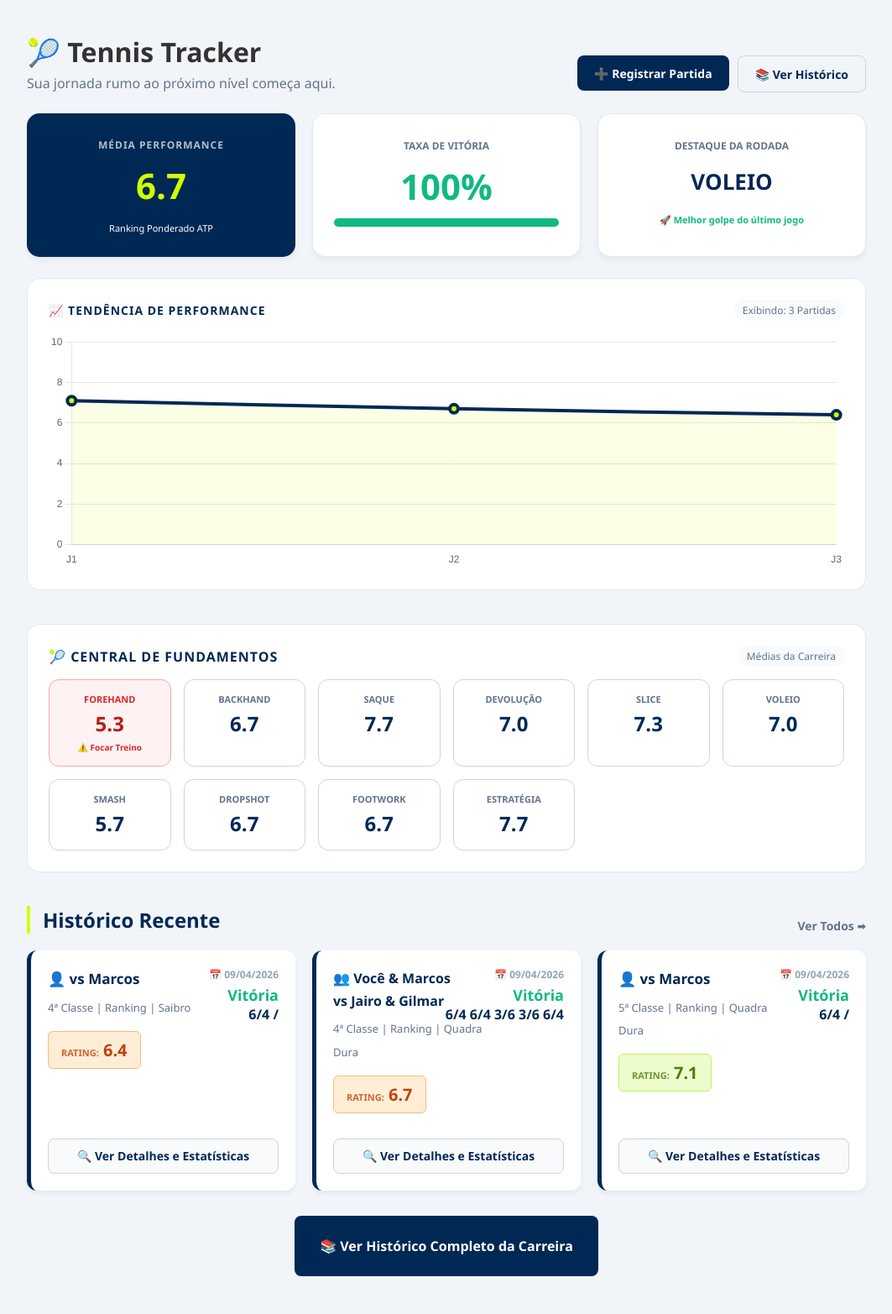
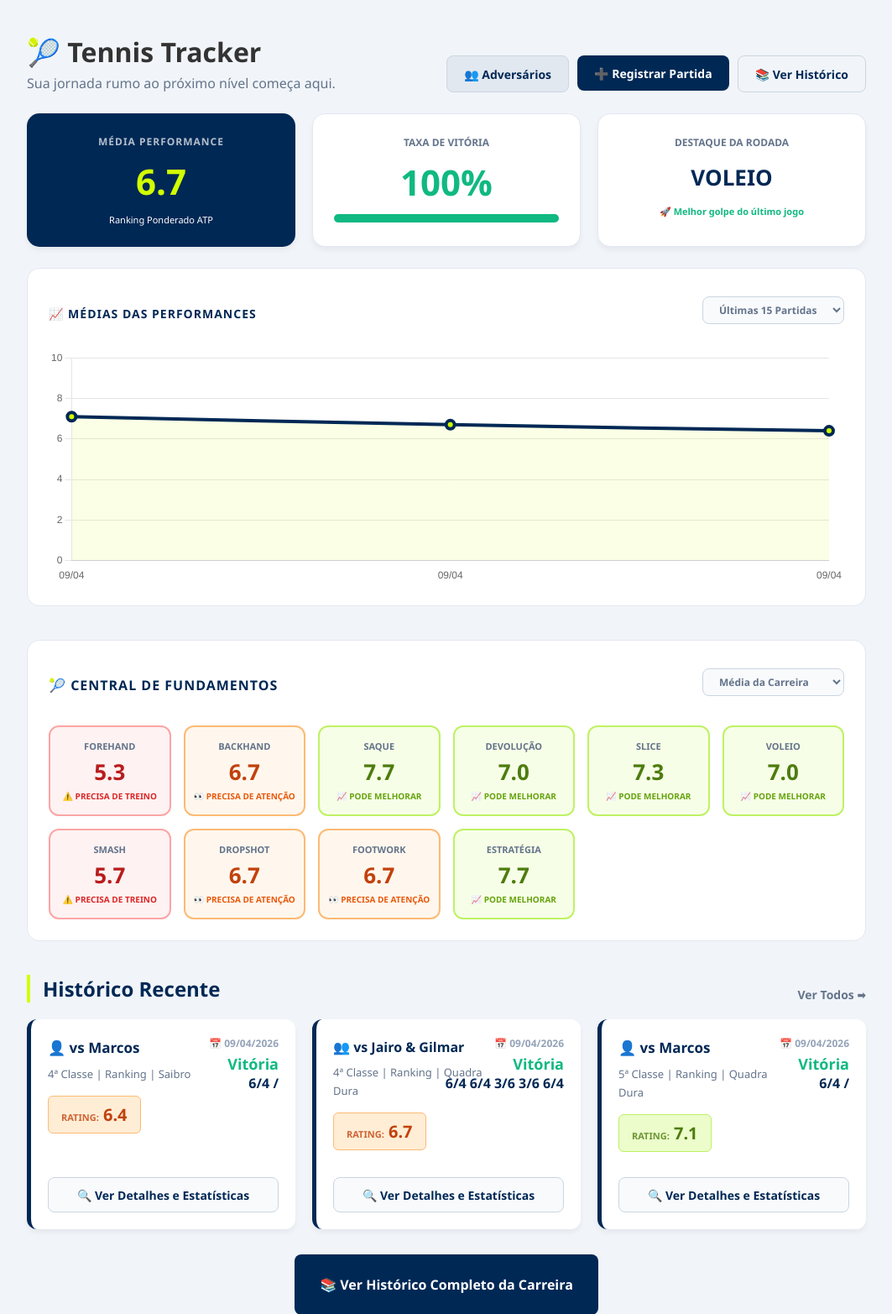
Before and after one commit to pedrosolonassis/court_metrics, a Flask app: page / in a window 1280 px wide. Shown: the top 1565 px of the page at 84% size, without its empty margins (108-1171 px from the left). Before the commit the page ends 1520 px from the top, so only its background shows below. Run offline with Flask 3, Linux system fonts and the light colour scheme; data comes from the database, SQL or seed files in the repository.

Commit message:
feat: aperfeiçoamento

```diff
--- a/app.py
+++ b/app.py
@@ -324,5 +324,46 @@ def compare(id1, id2):
         return render_template("compare.html", m1=match1, m2=match2)
     return redirect("/")
 
+# --- ROTAS DE DOSSIÊ DE ADVERSÁRIOS (H2H) ---
+@app.route("/adversarios")
+def adversarios():
+    conn = sqlite3.connect("database.db")
+    c = conn.cursor()
+    # AJUSTE 3: Se for duplas, junta os nomes com " & ". Se for simples, usa só o oponente.
+    c.execute("""
+        SELECT
+            CASE WHEN match_format = 'Duplas' THEN opponent || ' & ' || opp_partner ELSE opponent END as rival,
+            COUNT(id) as total_jogos,
+            SUM(CASE WHEN result = 'Vitória' THEN 1 ELSE 0 END) as vitorias
+        FROM matches
+        GROUP BY rival
+        ORDER BY total_jogos DESC
+    """)
+    opponents_data = c.fetchall()
+    conn.close()
+    return render_template("adversarios.html", opponents=opponents_data)
+
+@app.route("/h2h/<path:opponent>")
+def h2h(opponent):
+    conn = sqlite3.connect("database.db")
+    c = conn.cursor()
+
+    # AJUSTE 3: Busca a entidade rival usando a mesma lógica de junção
+    c.execute("""
+        SELECT * FROM matches
+        WHERE CASE WHEN match_format = 'Duplas' THEN opponent || ' & ' || opp_partner ELSE opponent END = ?
+        ORDER BY match_date DESC
+    """, (opponent,))
+    matches = c.fetchall()
+
+    c.execute("SELECT AVG(performance_rating), AVG(winners), AVG(unforced_errors) FROM matches")
+    career_avg = c.fetchone()
+    conn.close()
+
+    if not matches:
+        return redirect("/adversarios")
+
+    return render_template("h2h_detail.html", matches=matches, opponent=opponent, career_avg=career_avg)
+
 if __name__ == "__main__":
     app.run(debug=True)
--- a/templates/index.html
+++ b/templates/index.html
@@ -1,4 +1,4 @@
-<!DOCTYPE html>
+<!<!DOCTYPE html>
 <html lang="pt-BR">
 <head>
     <meta charset="UTF-8">
@@ -12,7 +12,6 @@
         .insight-card { transition: transform 0.3s ease; box-shadow: 0 4px 6px rgba(0,0,0,0.05); }
         .insight-card:hover { transform: translateY(-3px); }
 
-        /* Cartões agora organizados em Grid flexível */
         .grid-cards { display: grid; grid-template-columns: repeat(auto-fill, minmax(300px, 1fr)); gap: 20px; }
 
         .match-card {
@@ -31,15 +30,37 @@
         .btn-main { background: var(--atp-blue); color: white; text-decoration: none; border-radius: 8px; font-weight: bold; display: inline-flex; align-items: center; justify-content: center; transition: opacity 0.2s; border: none; cursor: pointer; font-size: 14px; height: 42px; padding: 0 20px;}
         .btn-main:hover { opacity: 0.9; }
 
-        /* Estilos da Central de Fundamentos */
-        .fundamentos-grid { display: grid; grid-template-columns: repeat(auto-fit, minmax(130px, 1fr)); gap: 15px; margin-top: 15px; }
-        .fundamento-card { background: white; border: 1px solid #cbd5e1; border-radius: 12px; padding: 15px; text-align: center; text-decoration: none; color: inherit; transition: 0.2s; display: block; }
-        .fundamento-card:hover { border-color: var(--atp-blue); box-shadow: 0 4px 10px rgba(0,0,0,0.05); transform: translateY(-3px); }
-        .fund-nome { font-size: 11px; font-weight: bold; color: var(--text-slate); text-transform: uppercase; margin-bottom: 5px; display: block; }
-        .fund-nota { font-size: 24px; font-weight: 900; color: var(--atp-blue); }
-        .fund-warning { border-color: #fca5a5; background: #fef2f2; }
-        .fund-warning .fund-nome { color: #dc2626; }
-        .fund-warning .fund-nota { color: #b91c1c; }
+        .chart-filter { font-size: 12px; color: var(--text-slate); background: #f8fafc; padding: 4px 12px; border-radius: 20px; border: 1px solid #cbd5e1; outline: none; cursor: pointer; font-family: inherit; font-weight: bold;}
+        .chart-filter:hover { border-color: var(--atp-blue); }
+
+        /* Estilos Base da Central de Fundamentos */
+        .fundamentos-grid { display: grid; grid-template-columns: repeat(auto-fit, minmax(140px, 1fr)); gap: 15px; margin-top: 20px; }
+        .fundamento-card { background: white; border: 2px solid #cbd5e1; border-radius: 12px; padding: 15px 10px; text-align: center; text-decoration: none; transition: 0.2s; display: flex; flex-direction: column; justify-content: center; }
+        .fundamento-card:hover { transform: translateY(-3px); box-shadow: 0 6px 12px rgba(0,0,0,0.08); }
+        .fund-nome { font-size: 11px; font-weight: bold; text-transform: uppercase; margin-bottom: 5px; color: var(--text-slate); }
+        .fund-nota { font-size: 26px; font-weight: 900; margin-bottom: 4px; }
+        .fund-status { font-size: 10px; font-weight: bold; text-transform: uppercase; }
+
+        /* Cores Dinâmicas dos Fundamentos (Gamificação) */
+        .fund-red { background-color: #fef2f2; border-color: #fca5a5; }
+        .fund-red .fund-nota { color: #b91c1c; }
+        .fund-red .fund-status { color: #dc2626; }
+
+        .fund-orange { background-color: #fff7ed; border-color: #fdba74; }
+        .fund-orange .fund-nota { color: #c2410c; }
+        .fund-orange .fund-status { color: #ea580c; }
+
+        .fund-lime { background-color: #f7fee7; border-color: #bef264; }
+        .fund-lime .fund-nota { color: #4d7c0f; }
+        .fund-lime .fund-status { color: #65a30d; }
+
+        .fund-emerald { background-color: #ecfdf5; border-color: #6ee7b7; }
+        .fund-emerald .fund-nota { color: #047857; }
+        .fund-emerald .fund-status { color: #059669; }
+
+        .fund-elite { background-color: #ecfeff; border-color: #67e8f9; }
+        .fund-elite .fund-nota { color: #0369a1; }
+        .fund-elite .fund-status { color: #0891b2; }
     </style>
 </head>
 <body>
@@ -52,6 +73,7 @@
                 <p style="color: var(--text-slate); margin: 0;">Sua jornada rumo ao próximo nível começa aqui.</p>
             </div>
             <div style="display: flex; gap: 10px;">
+                <a href="/adversarios" class="btn-main" style="background: #e2e8f0; color: var(--atp-blue); border: 1px solid #cbd5e1;">👥 Adversários</a>
                 <a href="/new_match" class="btn-main">➕ Registrar Partida</a>
                 <a href="/history" class="btn-main" style="background: #f1f5f9; color: var(--atp-blue); border: 1px solid #cbd5e1;">📚 Ver Histórico</a>
             </div>
@@ -90,11 +112,16 @@
         </div>
 
         <div style="background: white; padding: 25px; border-radius: 15px; border: 1px solid #e2e8f0; margin-bottom: 40px;">
-            <div style="display: flex; justify-content: space-between; align-items: center; margin-bottom: 15px;">
-                <h3 style="margin: 0; color: var(--atp-blue); font-size: 14px; text-transform: uppercase; letter-spacing: 1px;">📈 Tendência de Performance</h3>
-                <span style="font-size: 12px; color: var(--text-slate); background: #f8fafc; padding: 4px 10px; border-radius: 20px;">
-                    Exibindo: {{ matches[:10]|length }} Partidas
-                </span>
+            <div style="display: flex; justify-content: space-between; align-items: center; margin-bottom: 15px; flex-wrap: wrap; gap: 10px;">
+                <h3 style="margin: 0; color: var(--atp-blue); font-size: 14px; text-transform: uppercase; letter-spacing: 1px; white-space: nowrap;">
+                    📈 Médias das Performances
+                </h3>
+                <select id="chartFilter" class="chart-filter" style="width: auto; padding: 6px 15px; border-radius: 8px;" onchange="updateEvolutionChart(this.value)">
+                    <option value="3">Últimas 3 Partidas</option>
+                    <option value="5">Últimas 5 Partidas</option>
+                    <option value="10">Últimas 10 Partidas</option>
+                    <option value="15" selected>Últimas 15 Partidas</option>
+                </select>
             </div>
             <div style="height: 280px;">
                 <canvas id="evolutionChart"></canvas>
@@ -103,31 +130,25 @@
 
         {% if matches|length > 0 %}
         <div style="background: white; padding: 25px; border-radius: 15px; border: 1px solid #e2e8f0; margin-bottom: 40px;">
-            <div style="display: flex; justify-content: space-between; align-items: center;">
-                <h3 style="margin: 0; color: var(--atp-blue); font-size: 16px; text-transform: uppercase; letter-spacing: 1px;">🎾 Central de Fundamentos</h3>
-                <span style="font-size: 12px; color: var(--text-slate); background: #f8fafc; padding: 4px 10px; border-radius: 20px;">Médias da Carreira</span>
+            <div style="display: flex; justify-content: space-between; align-items: center; flex-wrap: wrap; gap: 10px;">
+                <h3 style="margin: 0; color: var(--atp-blue); font-size: 16px; text-transform: uppercase; letter-spacing: 1px; white-space: nowrap;">🎾 Central de Fundamentos</h3>
+
+                <select id="fundFilter" class="chart-filter" style="width: auto; padding: 6px 15px; border-radius: 8px;" onchange="updateFundamentals(this.value)">
+                    <option value="3">Últimas 3 Partidas</option>
+                    <option value="5">Últimas 5 Partidas</option>
+                    <option value="10">Últimas 10 Partidas</option>
+                    <option value="15">Últimas 15 Partidas</option>
+                    <option value="0" selected>Média da Carreira</option>
+                </select>
             </div>
 
             {% set f_names = ['Forehand', 'Backhand', 'Saque', 'Devolução', 'Slice', 'Voleio', 'Smash', 'Dropshot', 'Footwork', 'Estratégia'] %}
-            {% set indices = [10, 11, 12, 16, 17, 18, 19, 20, 21, 22] %}
-            {% set medias = [] %}
-
-            {% for idx in indices %}
-                {% set total = matches|sum(attribute=idx) %}
-                {% set avg = (total / matches|length)|round(1) %}
-                {% set _ = medias.append(avg) %}
-            {% endfor %}
-
-            {% set pior_media = medias|min %}
-
             <div class="fundamentos-grid">
                 {% for i in range(10) %}
-                    <a href="/fundamento/{{ f_names[i]|lower }}" class="fundamento-card {% if medias[i] == pior_media %}fund-warning{% endif %}">
+                    <a href="/fundamento/{{ f_names[i] }}" id="fund-card-{{ i }}" class="fundamento-card">
                         <span class="fund-nome">{{ f_names[i] }}</span>
-                        <span class="fund-nota">{{ "%.1f"|format(medias[i]) }}</span>
-                        {% if medias[i] == pior_media %}
-                            <div style="font-size: 10px; color: #dc2626; margin-top: 5px; font-weight: bold;">⚠️ Focar Treino</div>
-                        {% endif %}
+                        <span class="fund-nota" id="fund-val-{{ i }}">0.0</span>
+                        <div class="fund-status" id="fund-label-{{ i }}">Aguardando...</div>
                     </a>
                 {% endfor %}
             </div>
@@ -156,10 +177,10 @@
 
                         <div style="line-height: 1.7; padding-right: 90px;">
                             {% if match[7] == 'Duplas' %}
-                                <strong style="color: var(--atp-blue); font-size: 16px; display: block; margin-bottom: 5px;">👥 Você & {{ match[8] }}<br>vs {{ match[1] }} & {{ match[9] }}</strong>
-                            {% else %}
-                                <strong style="color: var(--atp-blue); font-size: 17px; display: block; margin-bottom: 5px;">👤 vs {{ match[1] }}</strong>
-                            {% endif %}
+                             <strong style="color: var(--atp-blue); font-size: 16px; display: block; margin-bottom: 5px;">👥 vs {{ match[1] }} & {{ match[9] }}</strong>
+                             {% else %}
+                             <strong style="color: var(--atp-blue); font-size: 17px; display: block; margin-bottom: 5px;">👤 vs {{ match[1] }}</strong>
+                             {% endif %}
                             <span style="color: var(--text-slate); font-size: 13px;">{{ match[2] }} | {{ match[3] }} | {{ match[4] }}</span>
                         </div>
 
@@ -194,18 +215,26 @@
     </div>
 
     <script>
+        // === VARIÁVEIS GLOBAIS ===
+        const allPerfData = [{% for match in matches[:15]|reverse %}{{ match[25] }}{% if not loop.last %},{% endif %}{% endfor %}];
+        const allPerfLabels = [{% for match in matches[:15]|reverse %}'{{ match[27][8:10] }}/{{ match[27][5:7] }}'{% if not loop.last %},{% endif %}{% endfor %}];
+
+        // Exportando a matriz de fundamentos (10 índices) de TODOS os jogos
+        const allFundData = [
+            {% for m in matches %}
+                [{{ m[10] }}, {{ m[11] }}, {{ m[12] }}, {{ m[16] }}, {{ m[17] }}, {{ m[18] }}, {{ m[19] }}, {{ m[20] }}, {{ m[21] }}, {{ m[22] }}]{% if not loop.last %},{% endif %}
+            {% endfor %}
+        ];
+
         window.onload = function() {
-            // GRÁFICO DE EVOLUÇÃO
+            // 1. Inicializa o Gráfico de Evolução
             const evoCtx = document.getElementById('evolutionChart').getContext('2d');
-            const perfData = [{% for match in matches[:10]|reverse %}{{ match[25] }},{% endfor %}];
-            const perfLabels = perfData.map((_, i) => `J${i + 1}`);
-
-            new Chart(evoCtx, {
+            window.evoChart = new Chart(evoCtx, {
                 type: 'line',
                 data: {
-                    labels: perfLabels,
+                    labels: allPerfLabels,
                     datasets: [{
-                        data: perfData,
+                        data: allPerfData,
                         borderColor: '#002855',
                         backgroundColor: 'rgba(209, 255, 0, 0.1)',
                         borderWidth: 4,
@@ -221,7 +250,77 @@
                     scales: { y: { min: 0, max: 10, ticks: { stepSize: 2 } }, x: { grid: { display: false } } }
                 }
             });
+
+            // Dispara as funções para ler o filtro selecionado (por padrão 15 no gráfico e 0 na carreira)
+            updateEvolutionChart(document.getElementById('chartFilter').value);
+            updateFundamentals(document.getElementById('fundFilter').value);
         }
+
+        // 2. Função de Filtro Dinâmico do Gráfico
+        window.updateEvolutionChart = function(limitStr) {
+            const limit = parseInt(limitStr);
+            const slicedData = allPerfData.slice(-limit);
+            const slicedLabels = allPerfLabels.slice(-limit);
+
+            if (window.evoChart) {
+                window.evoChart.data.labels = slicedLabels;
+                window.evoChart.data.datasets[0].data = slicedData;
+                window.evoChart.update();
+            }
+        };
+
+        // 3. Função de Filtro e Gamificação (Cores) dos Fundamentos
+        window.updateFundamentals = function(limitStr) {
+            let limit = parseInt(limitStr);
+
+            // Se o limite for 0 (Carreira toda) ou maior que os jogos que temos, usa o total
+            if (limit === 0 || limit > allFundData.length) {
+                limit = allFundData.length;
+            }
+            if (limit === 0) return; // Evita erro se o banco estiver vazio
+
+            // Soma os 10 fundamentos baseados apenas na fatia selecionada (0 até limit)
+            let sums = [0, 0, 0, 0, 0, 0, 0, 0, 0, 0];
+            for(let i = 0; i < limit; i++) {
+                for(let j = 0; j < 10; j++) {
+                    sums[j] += allFundData[i][j];
+                }
+            }
+
+            // Calcula a média e aplica a gamificação
+            for(let j = 0; j < 10; j++) {
+                let avg = sums[j] / limit;
+                let card = document.getElementById('fund-card-' + j);
+                let valEl = document.getElementById('fund-val-' + j);
+                let labelEl = document.getElementById('fund-label-' + j);
+
+                valEl.innerText = avg.toFixed(1);
+
+                // Limpa as classes de cor antigas
+                card.className = "fundamento-card";
+
+                let colorClass = "";
+                let textLabel = "";
+                let icon = "";
+
+                // Lógica exata que você pediu
+                if (avg < 6.0) {
+                    colorClass = "fund-red"; textLabel = "Precisa de Treino"; icon = "⚠️ ";
+                } else if (avg < 7.0) {
+                    colorClass = "fund-orange"; textLabel = "Precisa de Atenção"; icon = "👀 ";
+                } else if (avg < 8.0) {
+                    colorClass = "fund-lime"; textLabel = "Pode Melhorar"; icon = "📈 ";
+                } else if (avg < 9.0) {
+                    colorClass = "fund-emerald"; textLabel = "Consistente"; icon = "✅ ";
+                } else {
+                    colorClass = "fund-elite"; textLabel = "Espetacular"; icon = "🔥 ";
+                }
+
+                // Aplica a nova cor e o texto motivacional
+                card.classList.add(colorClass);
+                labelEl.innerText = icon + textLabel;
+            }
+        };
     </script>
 </body>
 </html>
```
Also changed, not shown: templates/adversarios.html (added, +38 -0 lines), templates/h2h_detail.html (added, +94 -0 lines), templates/history.html (+6 -6 lines).
